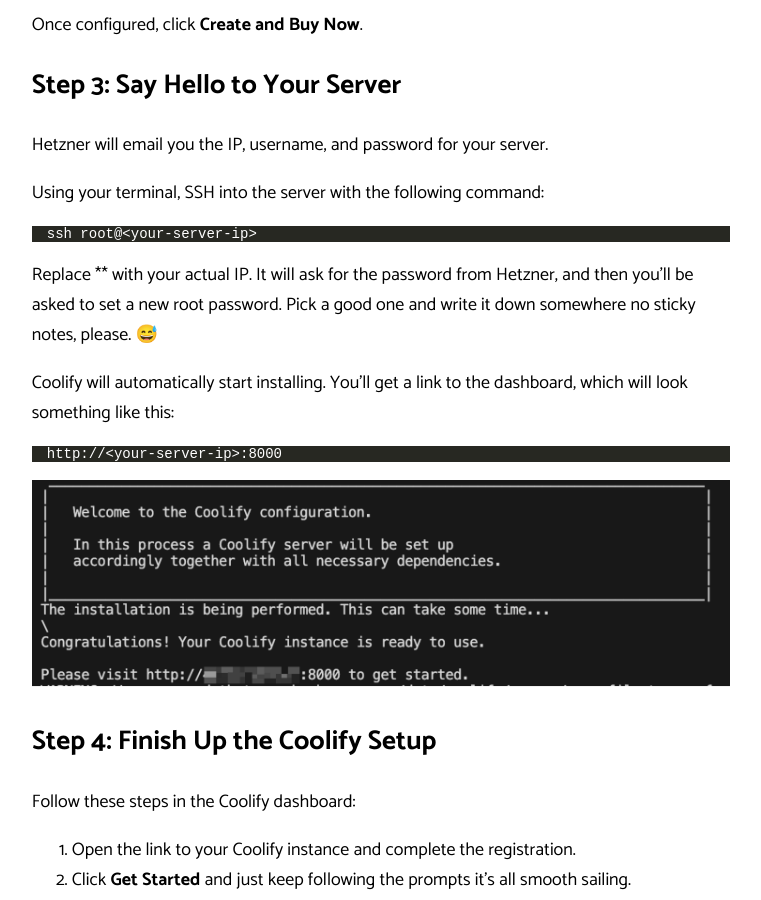
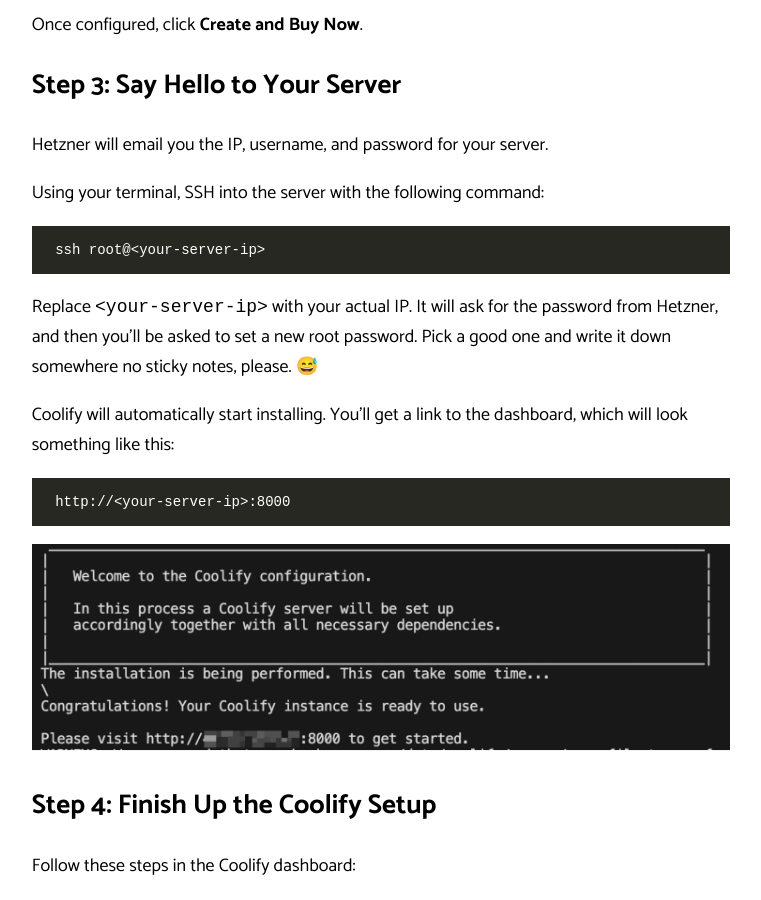
Before and after one commit to majnioui/majnioui.github.io, a Jekyll site: the page built from _posts/2024-10-12-self-host-website-with-coolify-hetzner.md, in a window 1280 px wide and 900 px high, scrolled down 2528 px. Shown: the whole window, without its empty margins (259-1020 px from the left). Built offline with Jekyll 4.4.1, drawn with Linux system fonts in a browser that asks for light colours; comment, search, counter and statistics services are not loaded; some of the changed text lies outside the part shown.

Commit message:
small tweaks

````diff
--- a/_posts/2024-10-12-self-host-website-with-coolify-hetzner.md
+++ b/_posts/2024-10-12-self-host-website-with-coolify-hetzner.md
@@ -59,15 +59,19 @@ Hetzner will email you the IP, username, and password for your server.
 Using your terminal, SSH into the server with the following command:
 
 ```bash
-ssh root@<your-server-ip>
+
+ ssh root@<your-server-ip>
+
 ```
 
-Replace *<your-server-ip>* with your actual IP. It will ask for the password from Hetzner, and then you'll be asked to set a new root password. Pick a good one and write it down somewhere no sticky notes, please. 😅
+Replace `<your-server-ip>` with your actual IP. It will ask for the password from Hetzner, and then you'll be asked to set a new root password. Pick a good one and write it down somewhere no sticky notes, please. 😅
 
 Coolify will automatically start installing. You’ll get a link to the dashboard, which will look something like this:
 
 ```bash
-http://<your-server-ip>:8000
+
+ http://<your-server-ip>:8000
+
 ```
 ![Image](/assets/images/blog/console.png)
 
@@ -108,12 +112,12 @@ Head over to your domain provider’s dashboard and tweak the DNS settings:
 
 ![Image](/assets/images/blog/dnscoolify.png)
 
-- In Coolify, go to **Settings** and set the instance’s domain to *https://coolify.<your-domain>*. For example, if your domain is *FPLStats.live*, use *https://coolify.fplstats.live*.
+- In Coolify, go to **Settings** and set the instance’s domain to `https://coolify.<your-domain>` . For example, if your domain is FPLStats.live, use `https://coolify.fplstats.live`.
 - Hit **Save** and wait a few minutes for the DNS to propagate.
 
 ![Image](/assets/images/blog/customdomain.png)
 
-Now, you can access Coolify using your custom domain, hence *https://coolify.fplstats.live* instead of *http://<your-server-ip>:8000*. No more IPs to remember!
+Now, you can access Coolify using your custom domain, hence `https://coolify.fplstats.live` instead of `http://<your-server-ip>:8000`. No more IPs to remember!
 
 ## Step 6: Link Your App to the Domain
 
@@ -144,7 +148,7 @@ For added security, set up a firewall on Hetzner:
 
 ![Image](/assets/images/blog/firewallapply.png)
 
-3. Once the firewall is enabled, Coolify will only be accessible via your custom domain *https://coolify.<your-domain>* plus, HTTPS is all taken care of by Coolify. No need to stress over SSL certificates. 😊
+3. Once the firewall is enabled, Coolify will only be accessible via your custom domain `https://coolify.<your-domain>` plus, HTTPS is all taken care of by Coolify. No need to stress over SSL certificates. 😊
 
 ## The Grand Finale
 
````
